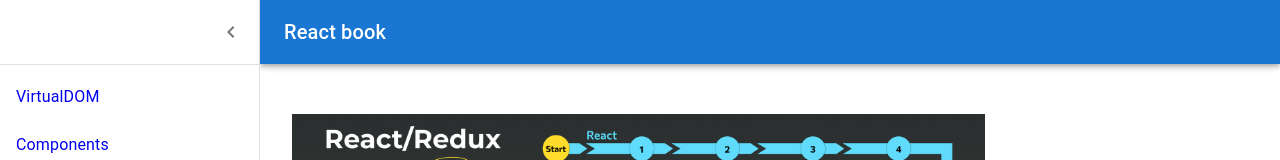
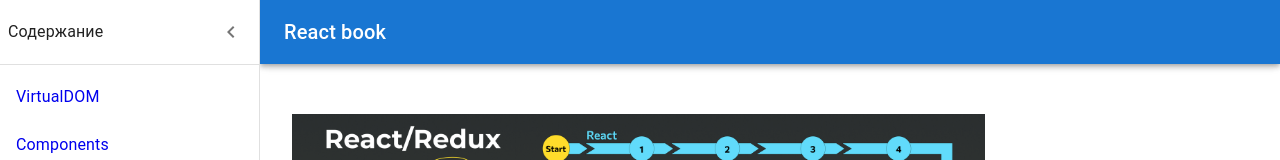
Before and after one commit to kilosha/react-book, a React (Create React App) app: page / in a window 1280 px wide. Both pictures are taken after a click on the button "open drawer". Shown: the top 160 px of the page. Built offline with nearby package versions, Linux system fonts and the light colour scheme.

Commit message:
add navigation and title

```diff
--- a/src/components/Header.jsx
+++ b/src/components/Header.jsx
@@ -40,7 +40,12 @@
                     sx={{ mr: 2, ...(open && { display: 'none' }) }}>
                     <MenuIcon />
                 </IconButton>
-                <Typography variant="h6" noWrap component="div" onClick={navToHomePage}>
+                <Typography
+                    sx={{ cursor: 'pointer' }}
+                    variant="h6"
+                    noWrap
+                    component="div"
+                    onClick={navToHomePage}>
                     React book
                 </Typography>
             </Toolbar>
--- a/src/components/NavigationMenu.jsx
+++ b/src/components/NavigationMenu.jsx
@@ -19,7 +19,7 @@
     padding: theme.spacing(0, 1),
     // necessary for content to be below app bar
     ...theme.mixins.toolbar,
-    justifyContent: 'flex-end',
+    justifyContent: 'space-between',
 }));
 
 const NavigationMenu = ({ open, handleDrawerClose, drawerWidth }) => {
@@ -73,6 +73,7 @@
                 anchor="left"
                 open={open}>
                 <DrawerHeader>
+                    <Typography>Содержание</Typography>
                     <IconButton onClick={handleDrawerClose}>
                         {theme.direction === 'ltr' ? <ChevronLeftIcon /> : <ChevronRightIcon />}
                     </IconButton>
```
